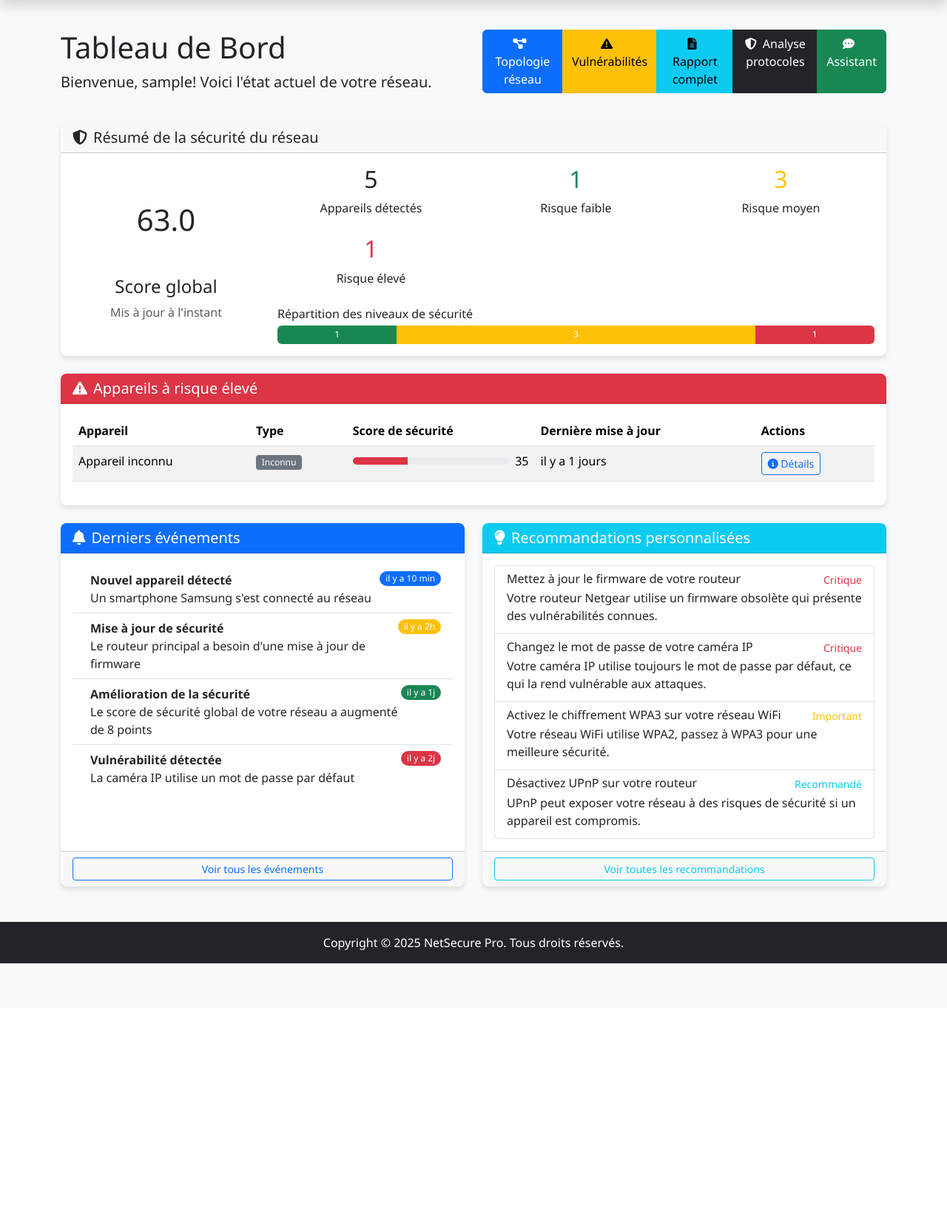
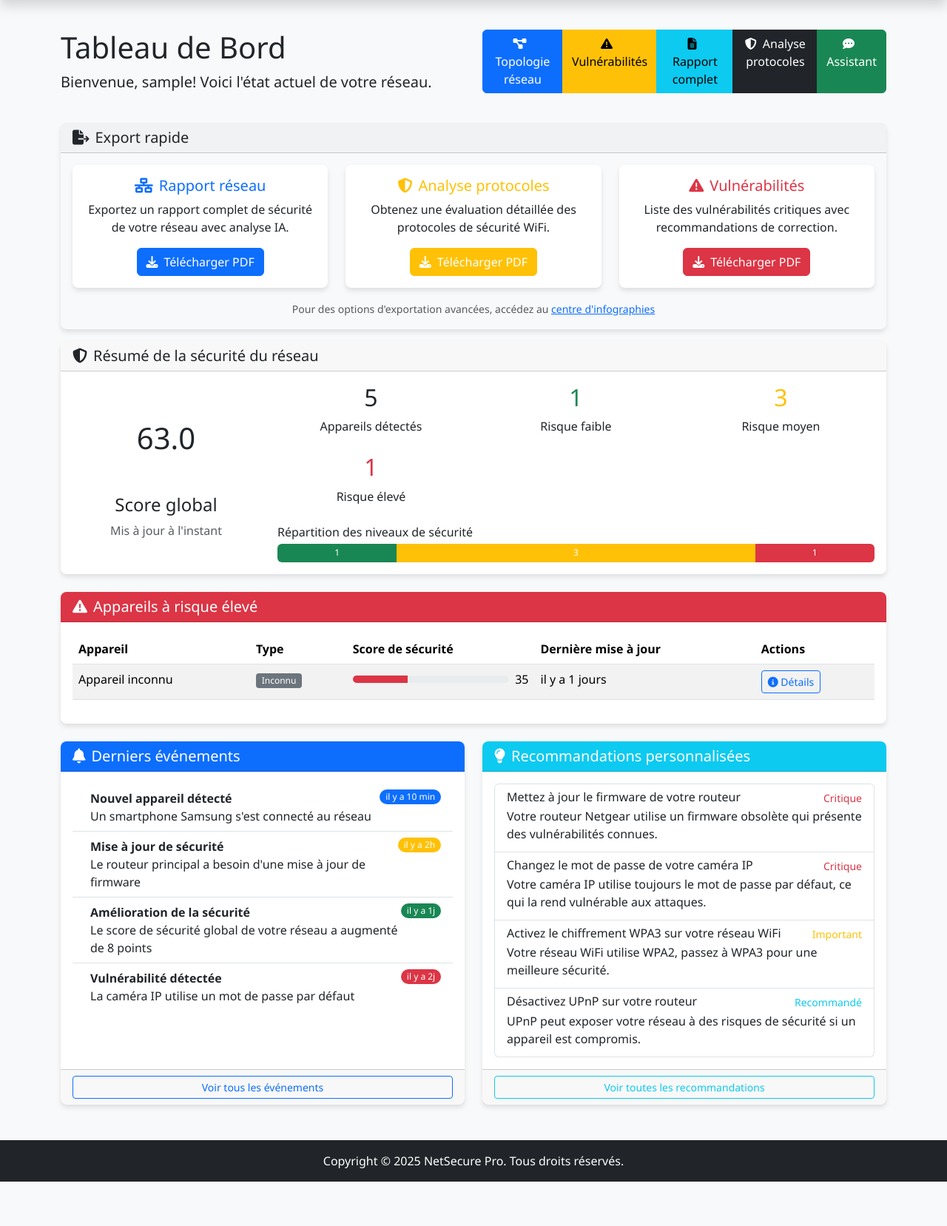
Before and after one commit to wardam-me/ai_project, a Flask app: page /dashboard in a window 1280 px wide. Shown: the part 56-1713 px from the top of the page at 74% size. Before the commit the page ends 1358 px from the top, so only its background shows below. Run offline with Flask 3, Linux system fonts and the light colour scheme; the visitor is signed in with stand-in values (Sample User, id 1); some libraries are stand-ins or nearby versions.

Commit message:
Add one-click report generation feature to the dashboard and improve report display.
Screenshot: https://storage.googleapis.com/screenshot-production-us-central1/360d4eb4-95db-466a-9ef7-cf9ce420aad2/653ee7d8-7491-4871-af14-0830713a6723.jpg

```diff
--- a/routes.py
+++ b/routes.py
@@ -483,6 +483,42 @@ def register_routes(app):
             return redirect(url_for('infographic_export_hub'))
 
         try:
+            return generate_report(report_type, export_format, use_ai)
+        except Exception as e:
+            logger.error(f"Erreur lors de la génération de l'infographie: {e}")
+            flash(f"Erreur lors de la génération de l'infographie: {str(e)}", 'danger')
+            return redirect(url_for('infographic_export_hub'))
+
+    @app.route('/one-click-export/<report_type>')
+    @login_required
+    def one_click_export(report_type):
+        """Génère une infographie avec un seul clic en utilisant les paramètres par défaut"""
+        # Paramètres par défaut
+        export_format = 'pdf'  # Format par défaut (plus professionnel)
+        use_ai = True  # Toujours utiliser l'IA pour enrichir les données
+
+        # Validation des entrées
+        if report_type not in ['network', 'protocol', 'vulnerability']:
+            flash('Type de rapport invalide.', 'danger')
+            return redirect(url_for('dashboard'))
+
+        logger.info(f"Génération d'un rapport One-Click pour {report_type} (format: {export_format})")
+
+        try:
+            return generate_report(report_type, export_format, use_ai, one_click=True)
+        except Exception as e:
+            logger.error(f"Erreur lors de la génération du rapport One-Click: {e}")
+            flash(f"Erreur lors de la génération du rapport rapide: {str(e)}", 'danger')
+            return redirect(url_for('dashboard'))
+
+    def generate_report(report_type, export_format, use_ai, one_click=False):
+        """Fonction utilitaire pour générer un rapport d'infographie"""
+
+        if export_format not in ['png', 'pdf', 'svg']:
+            flash('Format d\'export invalide.', 'danger')
+            return redirect(url_for('infographic_export_hub'))
+
+        try:
             # Générer l'infographie
             if report_type == 'network':
                 # Récupérer les données pour le rapport réseau
--- a/templates/dashboard.html
+++ b/templates/dashboard.html
@@ -25,6 +25,57 @@
             <a href="{{ url_for('chatbot') }}" class="btn btn-success">
                 <i class="fas fa-comment-dots me-2"></i>Assistant
             </a>
+        </div>
+    </div>
+</div>
+
+<!-- Export rapide des infographies -->
+<div class="row mb-3">
+    <div class="col-md-12">
+        <div class="card bg-light">
+            <div class="card-header">
+                <h5 class="mb-0"><i class="fas fa-file-export me-2"></i>Export rapide</h5>
+            </div>
+            <div class="card-body">
+                <div class="row">
+                    <div class="col-md-4 text-center mb-2">
+                        <div class="card h-100 border-primary">
+                            <div class="card-body">
+                                <h5 class="card-title text-primary"><i class="fas fa-network-wired me-2"></i>Rapport réseau</h5>
+                                <p class="card-text">Exportez un rapport complet de sécurité de votre réseau avec analyse IA.</p>
+                                <a href="{{ url_for('one_click_export', report_type='network') }}" class="btn btn-primary">
+                                    <i class="fas fa-download me-2"></i>Télécharger PDF
+                                </a>
+                            </div>
+                        </div>
+                    </div>
+                    <div class="col-md-4 text-center mb-2">
+                        <div class="card h-100 border-warning">
+                            <div class="card-body">
+                                <h5 class="card-title text-warning"><i class="fas fa-shield-alt me-2"></i>Analyse protocoles</h5>
+                                <p class="card-text">Obtenez une évaluation détaillée des protocoles de sécurité WiFi.</p>
+                                <a href="{{ url_for('one_click_export', report_type='protocol') }}" class="btn btn-warning text-white">
+                                    <i class="fas fa-download me-2"></i>Télécharger PDF
+                                </a>
+                            </div>
+                        </div>
+                    </div>
+                    <div class="col-md-4 text-center mb-2">
+                        <div class="card h-100 border-danger">
+                            <div class="card-body">
+                                <h5 class="card-title text-danger"><i class="fas fa-exclamation-triangle me-2"></i>Vulnérabilités</h5>
+                                <p class="card-text">Liste des vulnérabilités critiques avec recommandations de correction.</p>
+                                <a href="{{ url_for('one_click_export', report_type='vulnerability') }}" class="btn btn-danger">
+                                    <i class="fas fa-download me-2"></i>Télécharger PDF
+                                </a>
+                            </div>
+                        </div>
+                    </div>
+                </div>
+                <div class="text-center mt-2">
+                    <small class="text-muted">Pour des options d'exportation avancées, accédez au <a href="{{ url_for('infographic_export_hub') }}">centre d'infographies</a></small>
+                </div>
+            </div>
         </div>
     </div>
 </div>
```
Also changed, not shown: templates/export_success.html (+39 -7 lines).
